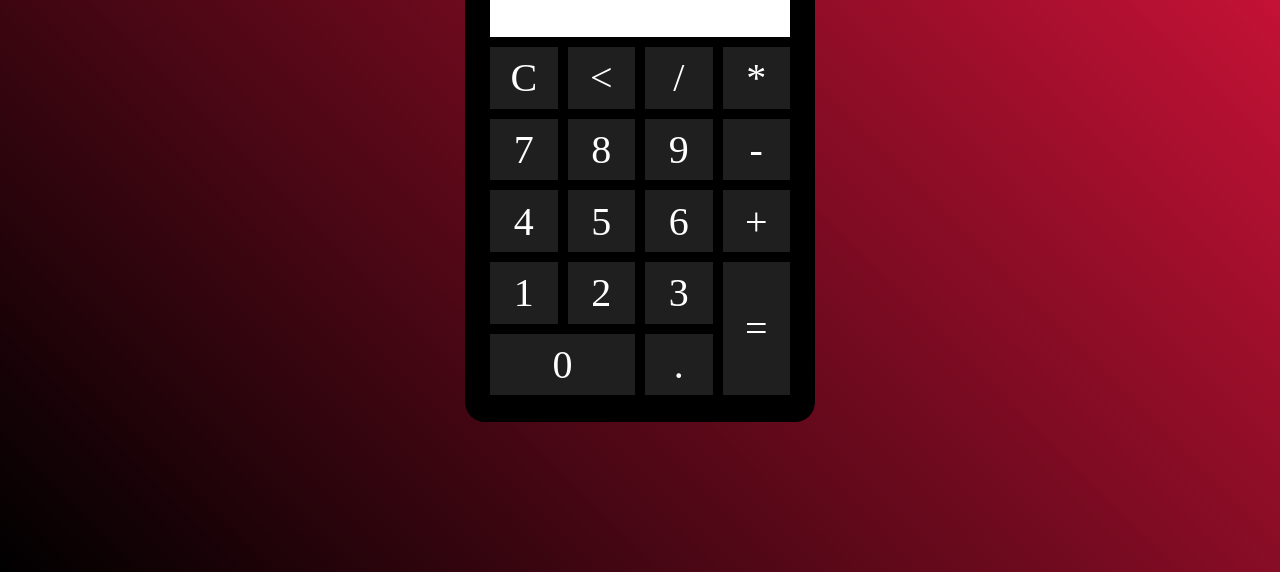
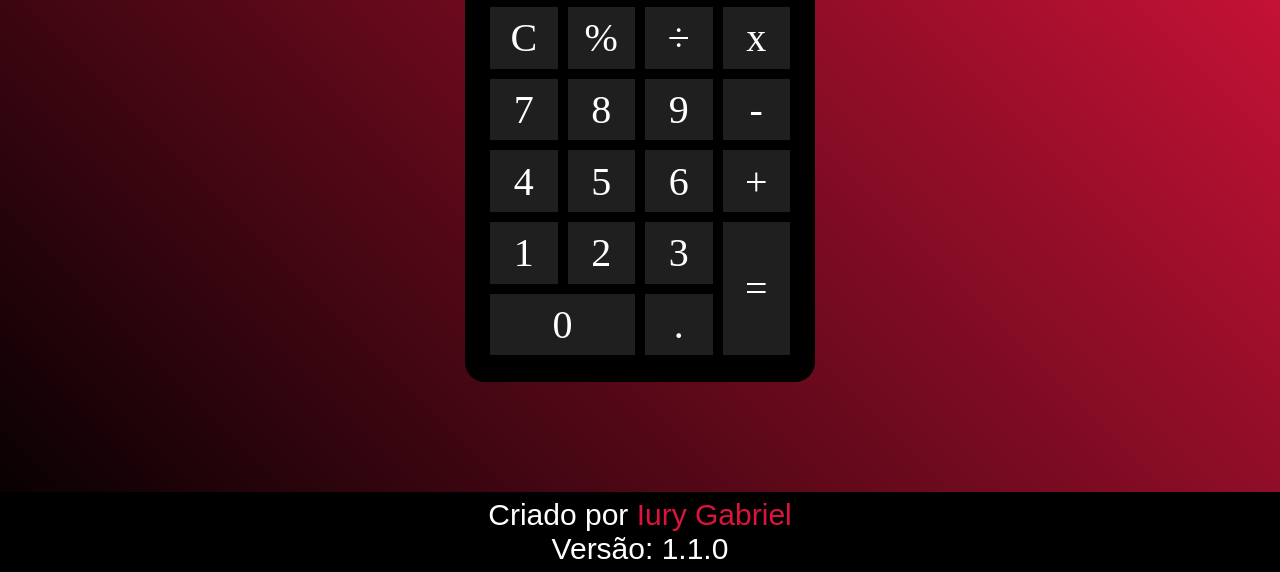
Before and after one commit to Iury-Gabriel/Calculadora, a plain HTML site: page index.html in a window 1280 px wide. Shown: the part 228-800 px from the top of the page. Drawn offline with Linux system fonts and the light colour scheme.

Commit message:
adding porcent calculator, and fixing buttons

```diff
--- a/index.html
+++ b/index.html
@@ -15,9 +15,9 @@
             </div>
             <div class="botoes">
                 <div class="botao" onclick="limparTela()">C</div>
-                <div class="botao"><</div>
-                <div class="botao" onclick="adicionarTela(event)">/</div>
-                <div class="botao" onclick="adicionarTela(event)">*</div>
+                <div class="botao" onclick="adicionarTela(event)">%</div>
+                <div class="botao" onclick="adicionarTela(event)">÷</div>
+                <div class="botao" onclick="adicionarTela(event)">x</div>
 
                 <div class="botao" onclick="adicionarTela(event)">7</div>
                 <div class="botao" onclick="adicionarTela(event)">8</div>
@@ -39,7 +39,11 @@
             </div>
         </div>
     </div>
-
+    <footer>
+        <div>
+            Criado por <a href="https://github.com/Iury-Gabriel">Iury Gabriel</a><br> <span>Versão: 1.1.0</span>
+        </div>
+    </footer>
     <script src="script.js"></script>
 </body>
 </html>
--- a/script.js
+++ b/script.js
@@ -4,24 +4,37 @@ let total = '';
 function adicionarTela(e) {
     let tecla = e.target.innerHTML;
     const ultimoCaractere = total.slice(-1);
-    const operadores = ['+', '-', '*', '/'];
+    const operadores = ['+', '-', 'x', '÷', '.', '%'];
 
-    if (!operadores.includes(ultimoCaractere) || !operadores.includes(tecla)) {
-        total += tecla;
-        tela.innerHTML = total;
+    if(total.length > 13) {
+        alert('Atingido maximo de numeros na tela, apague os numeros e tente novamente')
     } else {
+        if (!operadores.includes(ultimoCaractere) || !operadores.includes(tecla)) {
+            total += tecla;
+            tela.innerHTML = total;
+        } else {
 
+        }
     }
 }
 
 function Calcular() {
+    tela.innerHTML = tela.innerHTML.replaceAll('÷', '/');
+    tela.innerHTML = tela.innerHTML.replaceAll('x', '*');
+    tela.innerHTML = tela.innerHTML.replaceAll(/%/g, '*0.01*');
     let resultado = eval(tela.innerHTML);
+
     if (resultado == undefined) {
         tela.innerHTML = '';
         total = '';
     } else {
-        tela.innerHTML = resultado;
-        total = resultado.toString();
+        if(resultado.toString().length > 15) {
+            tela.innerHTML = resultado.toFixed(5);
+            total = resultado.toString();
+        } else {
+            tela.innerHTML = resultado;
+            total = resultado.toString();
+        }
     }
 }
 
--- a/style.css
+++ b/style.css
@@ -2,15 +2,17 @@ body {
     margin: 0;
     padding: 0;
     box-sizing: border-box;
+    background-image: linear-gradient(45deg,black, crimson);
+    overflow-x: hidden;
 }
 
 .calculator-area {
     width: 100vw;
-    height: 100vh;
+    height: 90vh;
     display: flex;
     justify-content: center;
     align-items: center;
-    background-image: linear-gradient(45deg,black, crimson);
+    flex-direction: column;
 }
 
 .calculator {
@@ -83,3 +85,30 @@ body {
     background-color: #333;
     cursor: pointer;
 }
+
+footer {
+    width: 100%;
+    height: 10vh;
+    background-color: black;
+    display: flex;
+    align-items: center;
+    justify-content: center;
+}
+
+footer div {
+    text-align: center;
+    font-size: 30px;
+    font-family: sans-serif;
+    color: #fff;
+}
+
+footer div a {
+    text-decoration: none;
+    color: #dc143c;
+}
+
+footer div a:hover {
+    opacity: 0.5;
+    cursor: pointer;
+
+}
```
